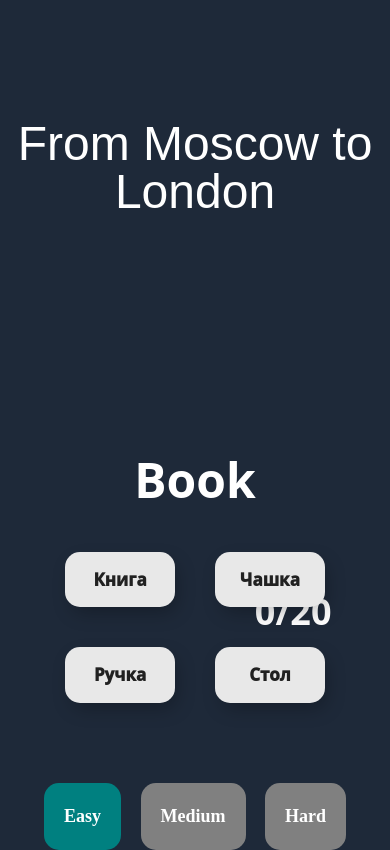
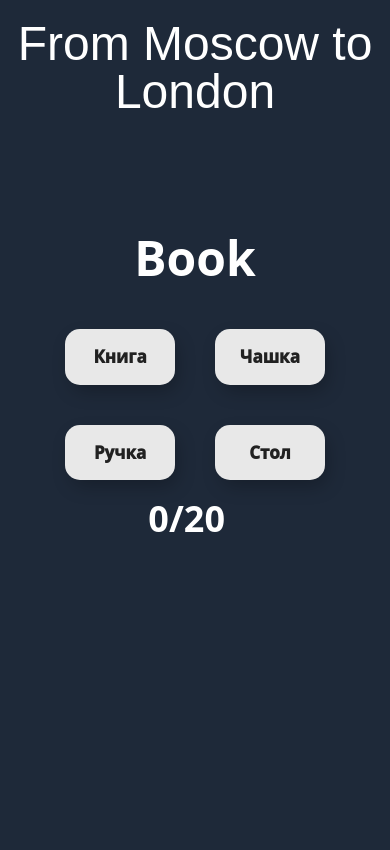
Before and after one commit to Kohize/english-quiz, a website built with Vite: page index.html in a window 390 px wide. Both pictures are taken after a click on the button "Start". Built offline with nearby package versions, Linux system fonts and the light colour scheme; a web font is replaced by a local one.

Commit message:
responsive start

```diff
--- a/index.html
+++ b/index.html
@@ -12,12 +12,12 @@
     <title>English quiz</title>
   </head>
   <body class="bg-gray-800">
-    <div id="app" class="flex justify-center mt-30 mb-60">
+    <div id="app" class="flex justify-center pt-[5%] mb-[20%]">
       <h1 class="font-gidole text-5xl text-white text-center">
         From Moscow to London
       </h1>
     </div>
-    <div id="container" class="flex justify-center relative mb-20">
+    <div id="container" class="flex justify-center relative py-10">
       <button
         class="text-white bg-indigo-500 p-5 font-gidole text-2x1 font-bold rounded-xl min-w-30 hover:cursor-pointer hover:bg-indigo-400"
         id="start">
--- a/src/main.js
+++ b/src/main.js
@@ -26,7 +26,8 @@ document.addEventListener('DOMContentLoaded', () => {
 });
 
 const startQuiz = () => {
-  // Реалиьзовать логику по убиранию блока кнопок со сложностью при старте раунда
+  const buttonWrapper = document.querySelector('.level__button--wrapper');
+  buttonWrapper.style.display = 'none';
   currentScore = 0;
   correctAnswersAmount = 0;
   if (currentDifficulty == 'easy') {
@@ -112,14 +113,14 @@ const handleAnswer = (event, currentWord, currentWordIndex) => {
 
     setTimeout(() => {
       renderQuiz();
-    }, 2000);
+    }, 1500);
   } else if (event.target.innerHTML !== correctAnswer.innerHTML) {
     event.target.style.backgroundColor = 'red';
     correctAnswer.style.backgroundColor = 'green';
 
     setTimeout(() => {
       renderQuiz();
-    }, 2000);
+    }, 1500);
   }
 
   handleRoundEnd();
@@ -131,7 +132,12 @@ const renderCounter = (currentScore) => {
 
   counter.innerText = `${currentScore}/20`;
   counter.classList.add('text-white', 'font-bold', 'text-4xl');
-  scoreContainer.classList.add('absolute', 'top-[55%]', 'right-[15%]');
+  scoreContainer.classList.add(
+    'absolute',
+    'top-[55%]',
+    'right-[15%]',
+    'score__container'
+  );
   scoreContainer.append(counter);
   return scoreContainer;
 };
--- a/src/style.css
+++ b/src/style.css
@@ -20,6 +20,7 @@
   transition: all 250ms;
   overflow: hidden;
   cursor: pointer;
+  min-width: 20vw;
 
   &:hover {
     -webkit-box-shadow:
@@ -68,3 +69,10 @@
 .disabled {
   background-color: gray;
 }
+
+.score__container {
+  @media (width <= 850px) {
+    right: 165px;
+    top: 305px;
+  }
+}
```
